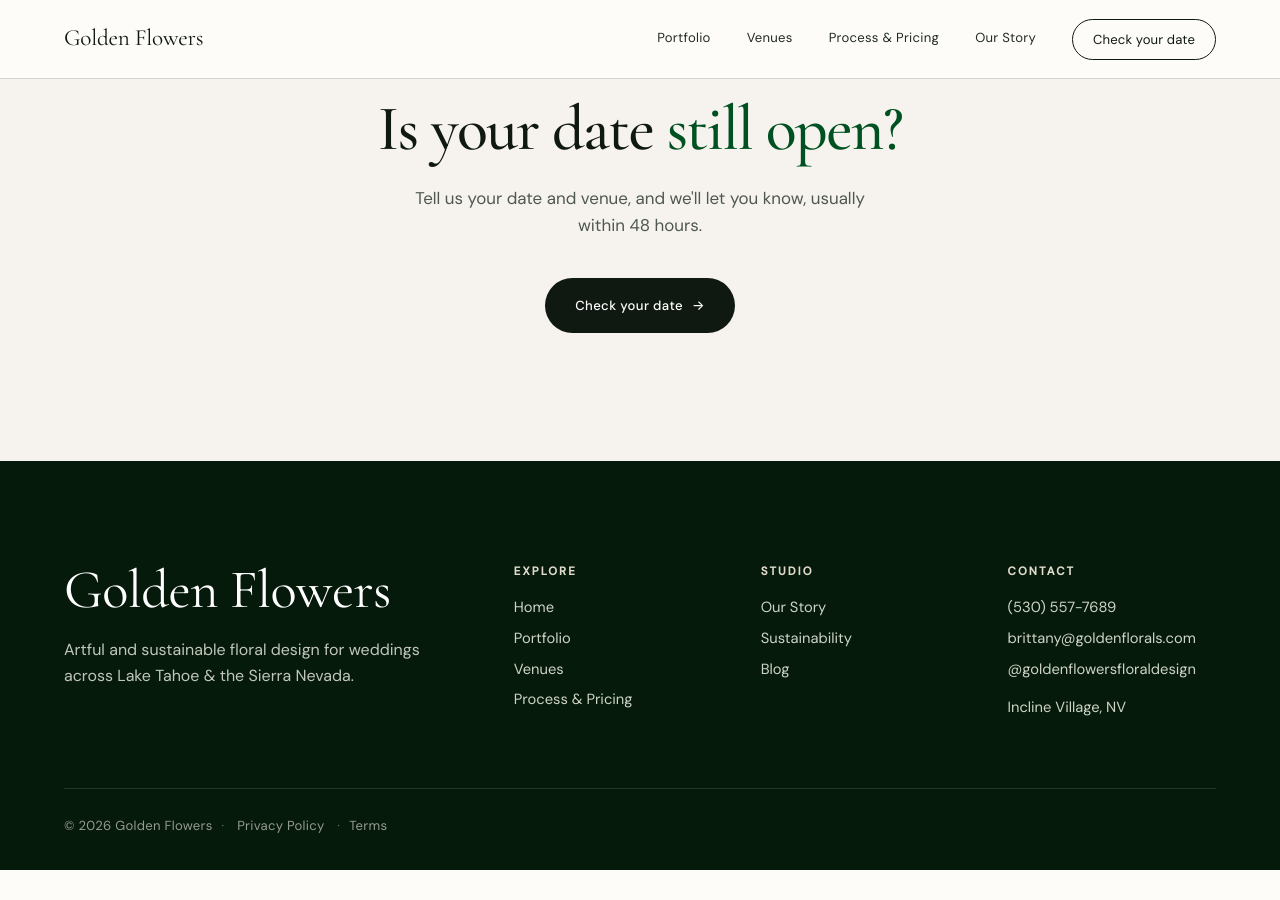
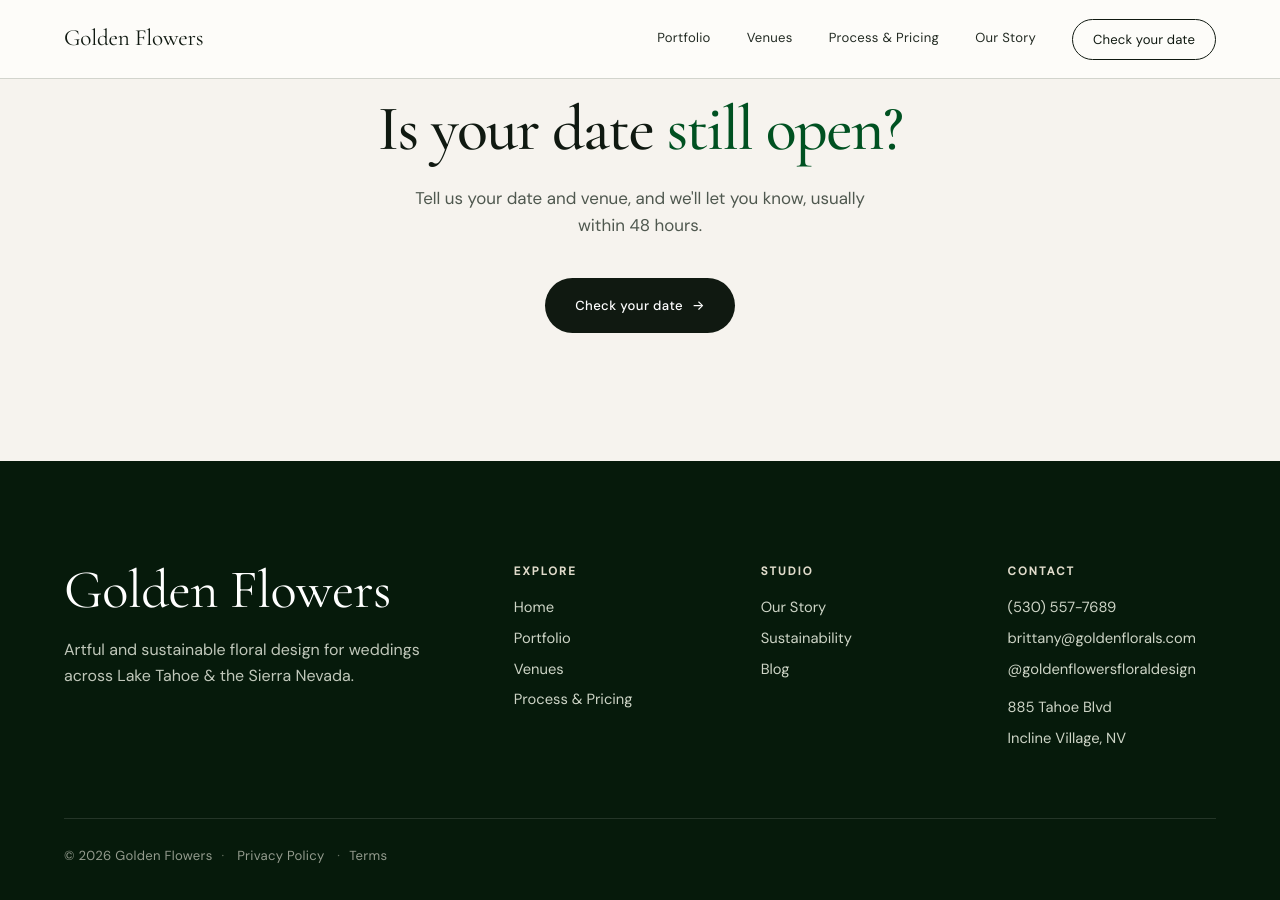
Before and after one commit to jshplhm/goldenflowers, a Jekyll site: the page built from index.md, in a window 1280 px wide and 900 px high, scrolled down 6091 px. Built offline with Jekyll 4.4.1, drawn with Linux system fonts in a browser that asks for light colours; before the commit the page ends 6961 px from its top, so only the background shows below that.

Commit message:
Update site copy in _data/footer.yml via inline editor

```diff
--- a/_data/footer.yml
+++ b/_data/footer.yml
@@ -1,5 +1,5 @@
 tagline: Artful and sustainable floral design for weddings across Lake Tahoe &
   the Sierra Nevada.
 studio:
-  - Incline Village, NV
-  - ""
+  - 885 Tahoe Blvd
+  - "Incline Village, NV"
```
